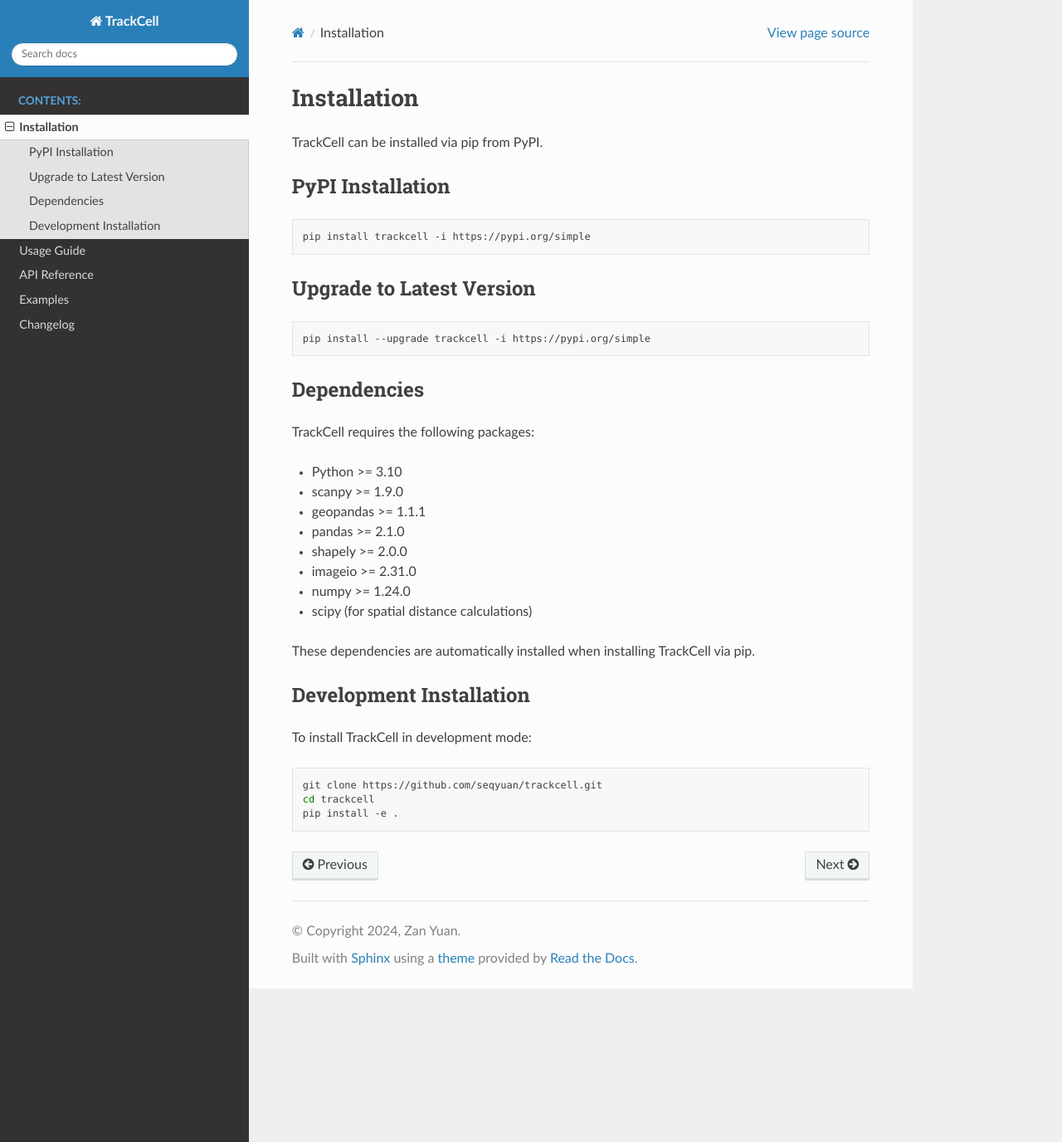
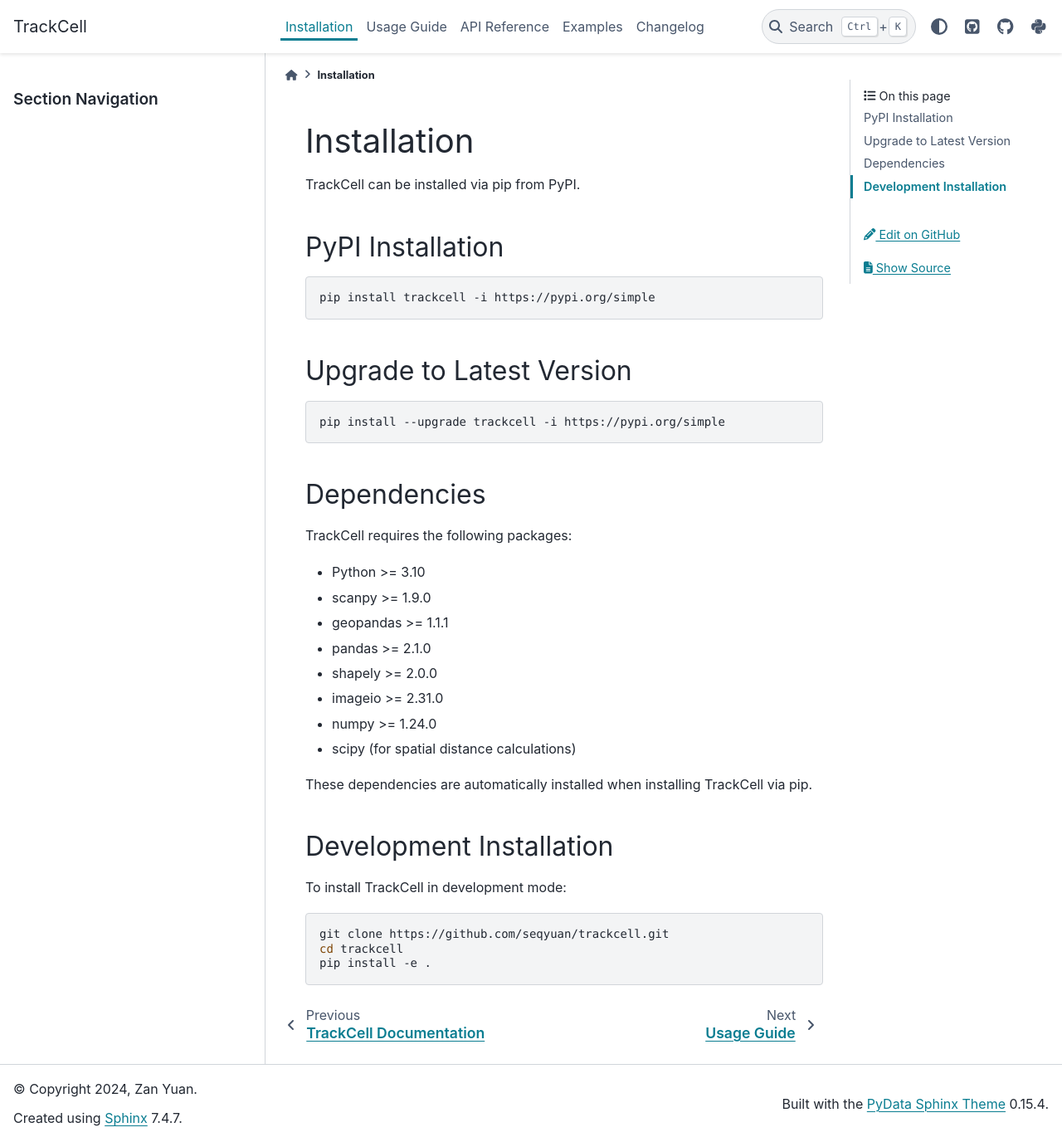
Before and after one commit to seqyuan/trackcell, a Sphinx documentation site: the page built from docs/source/installation.rst, in a window 1280 px wide and 1376 px high. Shown: the whole window at 83% size. Built offline with Sphinx 7.4.7 and the PyData theme 0.15.4, drawn with Linux system fonts in a browser that asks for light colours.

Commit message:
readthedocs

```diff
--- a/docs/requirements.txt
+++ b/docs/requirements.txt
@@ -1,4 +1,4 @@
 sphinx>=5.0.0
-sphinx-rtd-theme>=1.0.0
+pydata-sphinx-theme>=0.15.0
 nbsphinx>=0.9.0
 sphinx-autodoc-typehints>=1.19.0
--- a/docs/source/conf.py
+++ b/docs/source/conf.py
@@ -14,15 +14,22 @@
 # -- General configuration ---------------------------------------------------
 # https://www.sphinx-doc.org/en/master/usage/configuration.html#general-configuration
 
+# Base extensions
 extensions = [
     'sphinx.ext.autodoc',
     'sphinx.ext.autosummary',
     'sphinx.ext.viewcode',
     'sphinx.ext.napoleon',
     'sphinx.ext.intersphinx',
-    'nbsphinx',  # For Jupyter notebook support
     'sphinx.ext.mathjax',
 ]
+
+# Optional extensions
+try:
+    import nbsphinx
+    extensions.append('nbsphinx')  # For Jupyter notebook support
+except ImportError:
+    pass  # nbsphinx not available, skip notebook support
 
 templates_path = ['_templates']
 exclude_patterns = ['_build', 'Thumbs.db', '.DS_Store', '**.ipynb_checkpoints']
@@ -30,8 +37,38 @@
 # -- Options for HTML output -------------------------------------------------
 # https://www.sphinx-doc.org/en/master/usage/configuration.html#options-for-html-output
 
-html_theme = 'sphinx_rtd_theme'
+html_theme = 'pydata_sphinx_theme'
 html_static_path = ['_static']
+
+# PyData theme options
+html_theme_options = {
+    "github_url": "https://github.com/seqyuan/trackcell",
+    "logo": {
+        "text": "TrackCell",
+    },
+    "use_edit_page_button": True,
+    "show_toc_level": 2,
+    "navbar_end": ["theme-switcher", "navbar-icon-links"],
+    "icon_links": [
+        {
+            "name": "GitHub",
+            "url": "https://github.com/seqyuan/trackcell",
+            "icon": "fa-brands fa-github",
+        },
+        {
+            "name": "PyPI",
+            "url": "https://pypi.org/project/trackcell/",
+            "icon": "fa-brands fa-python",
+        },
+    ],
+}
+
+html_context = {
+    "github_user": "seqyuan",
+    "github_repo": "trackcell",
+    "github_version": "main",
+    "doc_path": "docs/source",
+}
 
 # -- Extension configuration -------------------------------------------------
 
--- a/pyproject.toml
+++ b/pyproject.toml
@@ -23,7 +23,7 @@
 
 [tool.poetry.group.docs.dependencies]
 sphinx = "^5.0.0"
-sphinx-rtd-theme = "^1.0.0"
+pydata-sphinx-theme = "^0.15.0"
 nbsphinx = "^0.9.0"
 sphinx-autodoc-typehints = "^1.19.0"
 
```
Also changed, not shown: .readthedocs.yaml.
